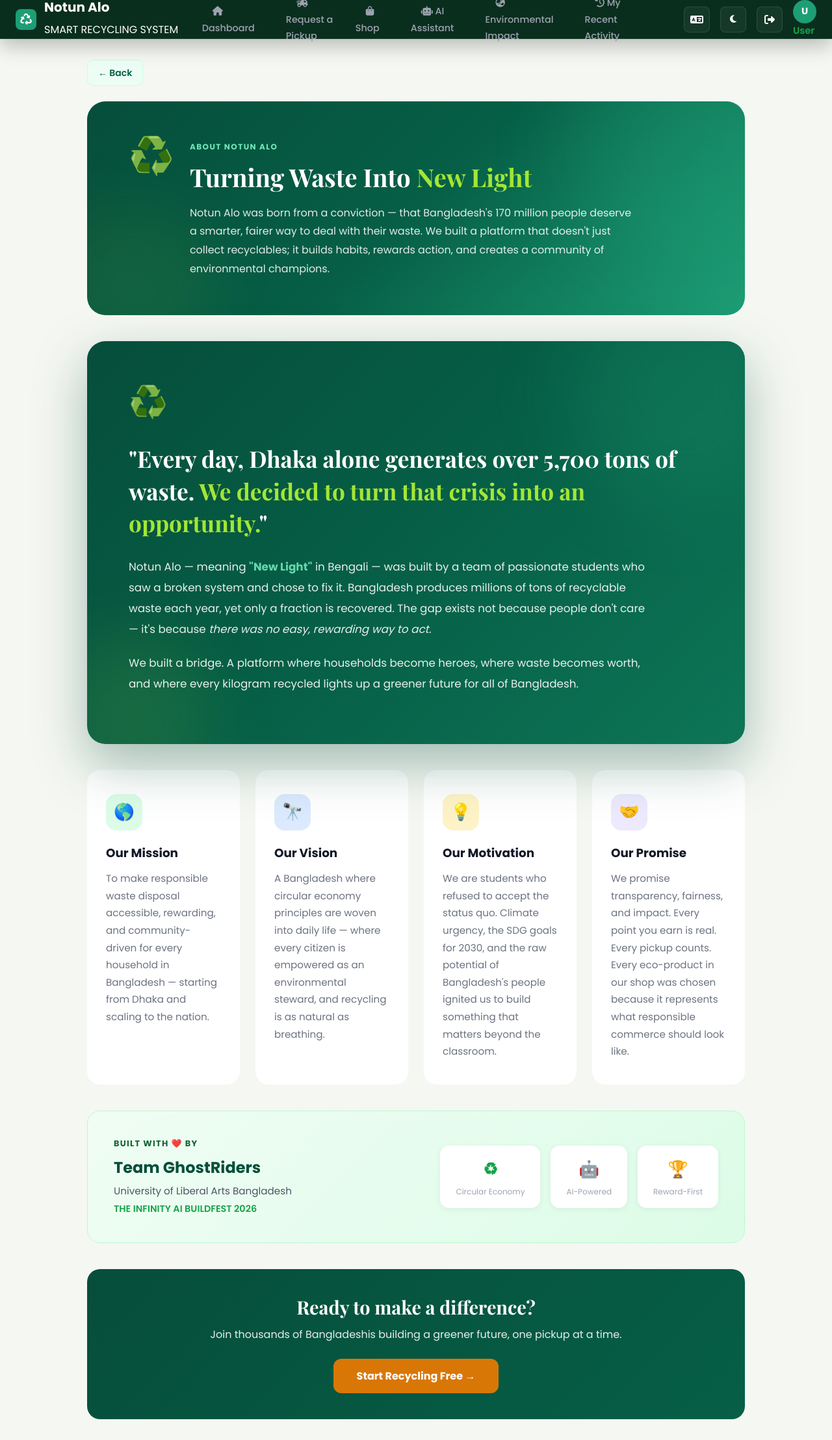
After one commit to Rsk200/notun-alo, a PHP site: page /notun_alo/about.php in a window 1280 px wide. The commit adds this page. Shown: the whole page at 65% size. Run offline with PHP 8.4, Linux system fonts and the light colour scheme.

Commit message:
Feat: New about.php with dark mode + full i18n; simplified dashboard about strip

```diff
--- /dev/null
+++ b/about.php
@@ -0,0 +1,315 @@
+<?php
+require_once 'includes/config.php';
+startSession();
+$currentLang = $_SESSION['lang'] ?? 'en';
+
+$t = function(string $en, string $bn) use ($currentLang): string {
+    return $currentLang === 'bn' ? $bn : $en;
+};
+?>
+<!DOCTYPE html>
+<html lang="<?= $currentLang === 'bn' ? 'bn' : 'en' ?>">
+<head>
+    <meta charset="UTF-8">
+    <meta name="viewport" content="width=device-width, initial-scale=1.0">
+    <title><?= $t('About Us — Notun Alo', 'আমাদের সম্পর্কে — নতুন আলো') ?></title>
+    <link rel="stylesheet" href="assets/css/style.css">
+    <link href="https://fonts.googleapis.com/css2?family=Playfair+Display:wght@600;700;900&family=DM+Sans:wght@400;500;600&display=swap" rel="stylesheet">
+    <style>
+        :root {
+            --brand-dark: #0A2E1E;
+            --brand-primary: #1D9E75;
+            --brand-light: #E6F5EE;
+            --gold: #D97706;
+            --gold-bg: #FEF3C7;
+            --text-primary: #111827;
+            --text-secondary: #6B7280;
+            --text-muted: #9CA3AF;
+            --border: #E5E7EB;
+            --bg-page: #F5F7F2;
+            --card-bg: #FFFFFF;
+            --team-bg: linear-gradient(135deg, #f0fdf4, #dcfce7);
+            --team-border: #bbf7d0;
+        }
+        body.dark-mode {
+            --brand-dark: #111827;
+            --brand-light: #1a2e24;
+            --text-primary: #E5E7EB;
+            --text-secondary: #9CA3AF;
+            --text-muted: #6B7280;
+            --border: #374151;
+            --bg-page: #0F1712;
+            --card-bg: #1a2320;
+            --team-bg: linear-gradient(135deg, #0a1f15, #0f2e1a);
+            --team-border: #1b4d2a;
+        }
+        * { margin: 0; padding: 0; box-sizing: border-box; }
+        body { font-family: 'DM Sans', sans-serif; background: var(--bg-page); color: var(--text-secondary); }
+
+        .page-wrap { max-width: 1060px; margin: 0 auto; padding: 32px 24px; }
+        @media (max-width: 640px) { .page-wrap { padding: 20px 16px; } }
+
+        .back-link {
+            display: inline-flex; align-items: center; gap: 8px;
+            color: #065f46; background: #ecfdf5;
+            border: 1px solid #d1fae5;
+            padding: 8px 16px; border-radius: 8px;
+            text-decoration: none; font-size: 14px; font-weight: 600;
+            margin-bottom: 24px; transition: 0.2s;
+        }
+        .back-link:hover { background: #d1fae5; transform: translateX(-2px); }
+        body.dark-mode .back-link { background: #1a2e24; color: #6ee7b7; border-color: #1b4d2a; }
+        body.dark-mode .back-link:hover { background: #0f2e1a; }
+
+        /* HERO */
+        .about-hero {
+            background: linear-gradient(135deg, #064e3b, #065f46, #1D9E75);
+            border-radius: 28px; padding: 56px 64px;
+            position: relative; overflow: hidden; margin-bottom: 40px;
+        }
+        .about-hero::before {
+            content: ''; position: absolute;
+            width: 350px; height: 350px;
+            background: rgba(52,211,153,0.12); border-radius: 50%;
+            top: -100px; right: -80px; filter: blur(60px);
+        }
+        .about-hero::after {
+            content: ''; position: absolute;
+            width: 250px; height: 250px;
+            background: rgba(163,230,53,0.08); border-radius: 50%;
+            bottom: -80px; left: -60px; filter: blur(50px);
+        }
+        .hero-inner { position: relative; z-index: 1; display: flex; align-items: flex-start; gap: 24px; flex-wrap: wrap; }
+        .hero-icon { font-size: 3.5rem; line-height: 1; }
+        .hero-text { flex: 1; min-width: 280px; }
+        .hero-label {
+            display: inline-block; font-size: 0.75rem; font-weight: 700;
+            color: #6ee7b7; text-transform: uppercase; letter-spacing: 0.12em; margin-bottom: 12px;
+        }
+        .hero-title {
+            font-family: 'Playfair Display', serif;
+            font-size: clamp(1.6rem, 3vw, 2.4rem);
+            font-weight: 700; color: white; margin-bottom: 16px; line-height: 1.3;
+        }
+        .hero-title span { color: #a3e635; }
+        .hero-desc { color: rgba(255,255,255,0.88); font-size: 1rem; line-height: 1.8; max-width: 680px; }
+
+        /* MANIFESTO */
+        .manifesto {
+            background: linear-gradient(135deg, #064e3b, #065f46, #0d7556);
+            border-radius: 28px; padding: 56px 64px; color: white;
+            margin-bottom: 40px; position: relative; overflow: hidden;
+            box-shadow: 0 30px 80px rgba(6,78,59,0.35);
+        }
+        .manifesto::before {
+            content: ''; position: absolute;
+            width: 350px; height: 350px;
+            background: rgba(52,211,153,0.12); border-radius: 50%;
+            top: -100px; right: -80px; filter: blur(60px);
+        }
+        .manifesto::after {
+            content: ''; position: absolute;
+            width: 250px; height: 250px;
+            background: rgba(163,230,53,0.1); border-radius: 50%;
+            bottom: -80px; left: -60px; filter: blur(50px);
+        }
+        .manifesto-inner { position: relative; z-index: 1; }
+        .manifesto-icon { font-size: 3rem; margin-bottom: 24px; }
+        .manifesto-quote {
+            font-family: 'Playfair Display', serif;
+            font-size: clamp(1.4rem, 3vw, 2.2rem);
+            font-weight: 700; margin-bottom: 28px; line-height: 1.4;
+        }
+        .manifesto-quote span { color: #a3e635; }
+        .manifesto p { font-size: 1.05rem; opacity: 0.9; line-height: 1.9; max-width: 800px; margin-bottom: 20px; }
+        .manifesto strong { color: #6ee7b7; }
+
+        /* PILLARS */
+        .pillars {
+            display: grid;
+            grid-template-columns: repeat(auto-fit, minmax(220px, 1fr));
+            gap: 24px; margin-bottom: 40px;
+        }
+        .pillar-card {
+            background: var(--card-bg);
+            border: 1px solid var(--border);
+            border-radius: 20px; padding: 36px 28px;
+            transition: transform 0.3s, box-shadow 0.3s;
+        }
+        .pillar-card:hover { transform: translateY(-6px); box-shadow: 0 16px 40px rgba(0,0,0,0.1); }
+        .pillar-icon { width: 56px; height: 56px; border-radius: 16px; display: flex; align-items: center; justify-content: center; font-size: 1.6rem; margin-bottom: 20px; }
+        .pillar-card h4 { font-size: 1.15rem; font-weight: 700; color: var(--text-primary); margin-bottom: 12px; }
+        .pillar-card p { color: var(--text-secondary); line-height: 1.75; font-size: 0.95rem; }
+
+        /* TEAM */
+        .team-section {
+            background: var(--team-bg);
+            border: 1px solid var(--team-border);
+            border-radius: 20px; padding: 40px;
+            display: flex; flex-wrap: wrap; align-items: center;
+            justify-content: space-between; gap: 24px; margin-bottom: 40px;
+        }
+        .team-info .label { font-size: 0.8rem; font-weight: 700; color: #166534; text-transform: uppercase; letter-spacing: 0.1em; margin-bottom: 8px; }
+        .team-info .name { font-size: 1.5rem; font-weight: 800; color: #064e3b; }
+        .team-info .uni { color: #4b5563; margin-top: 4px; font-size: 0.95rem; }
+        .team-info .event { color: #16a34a; font-weight: 600; font-size: 0.9rem; margin-top: 4px; }
+        body.dark-mode .team-info .label { color: #6ee7b7; }
+        body.dark-mode .team-info .name { color: #e5e7eb; }
+        body.dark-mode .team-info .uni { color: #9ca3af; }
+        body.dark-mode .team-info .event { color: #4ade80; }
+        .team-badges { display: flex; gap: 16px; flex-wrap: wrap; }
+        .team-badge { text-align: center; background: var(--card-bg); border-radius: 14px; padding: 16px 24px; box-shadow: 0 2px 10px rgba(0,0,0,0.06); }
+        .team-badge .icon { font-size: 1.6rem; font-weight: 800; }
+        .team-badge .txt { font-size: 0.75rem; color: var(--text-muted); margin-top: 4px; }
+        body.dark-mode .team-badge { background: #1a2320; }
+
+        /* CTA */
+        .cta-about {
+            background: linear-gradient(135deg, #064e3b, #065f46);
+            border-radius: 20px; padding: 40px; text-align: center; color: white;
+        }
+        .cta-about h2 { font-family: 'Playfair Display', serif; font-size: 1.8rem; margin-bottom: 12px; }
+        .cta-about p { opacity: 0.9; margin-bottom: 24px; }
+        .cta-about a {
+            display: inline-block; background: #d97706; color: white;
+            font-weight: 700; padding: 14px 36px; border-radius: 12px; text-decoration: none;
+        }
+        .cta-about a:hover { background: #b45309; }
+
+        @media (max-width: 768px) {
+            .about-hero { padding: 36px 28px; }
+            .manifesto { padding: 36px 28px; }
+            .team-section { flex-direction: column; text-align: center; justify-content: center; }
+            .team-badges { justify-content: center; }
+        }
+        @media (max-width: 480px) {
+            .about-hero { padding: 24px 20px; border-radius: 20px; }
+            .manifesto { padding: 24px 20px; border-radius: 20px; }
+            .team-section { padding: 28px 20px; }
+        }
+    </style>
+</head>
+<body>
+
+    <?php include 'includes/navbar.php'; ?>
+
+    <main class="page-wrap">
+
+        <!-- BACK -->
+        <a href="<?= isset($_SESSION['user_id']) ? 'dashboard.php' : 'index.php' ?>" class="back-link">&larr; <?= $t('Back', 'ফিরে যান') ?></a>
+
+        <!-- HERO -->
+        <div class="about-hero">
+            <div class="hero-inner">
+                <div class="hero-icon">&#9851;&#65039;</div>
+                <div class="hero-text">
+                    <div class="hero-label"><?= $t('About Notun Alo', 'নতুন আলো সম্পর্কে') ?></div>
+                    <h1 class="hero-title"><?= $t('Turning Waste Into ', 'আবর্জনাকে ') ?><span><?= $t('New Light', 'নতুন আলোয়') ?></span><?= $t('', ' রূপান্তর') ?></h1>
+                    <p class="hero-desc">
+                        <?= $t(
+                            'Notun Alo was born from a conviction — that Bangladesh\'s 170 million people deserve a smarter, fairer way to deal with their waste. We built a platform that doesn\'t just collect recyclables; it builds habits, rewards action, and creates a community of environmental champions.',
+                            'নতুন আলো একটি বিশ্বাস থেকে জন্ম নিয়েছে — যে বাংলাদেশের ১৭ কোটি মানুষ তাদের বর্জ্য ব্যবস্থাপনার জন্য একটি স্মার্ট, ন্যায্য উপায়ের যোগ্য। আমরা এমন একটি প্ল্যাটফর্ম তৈরি করেছি যা শুধু পুনর্ব্যবহারযোগ্য জিনিস সংগ্রহ করে না; এটি অভ্যাস গড়ে তোলে, কাজকে পুরস্কৃত করে এবং পরিবেশ রক্ষাকারীদের একটি সম্প্রদায় তৈরি করে।'
+                        ) ?>
+                    </p>
+                </div>
+            </div>
+        </div>
+
+        <!-- MANIFESTO -->
+        <div class="manifesto">
+            <div class="manifesto-inner">
+                <div class="manifesto-icon">&#9851;&#65039;</div>
+                <div class="manifesto-quote">
+                    <?= $t(
+                        '"Every day, Dhaka alone generates over 5,700 tons of waste. <span>We decided to turn that crisis into an opportunity.</span>"',
+                        '"প্রতিদিন, শুধু ঢাকাই উৎপন্ন করে ৫,৭০০ টনের বেশি বর্জ্য। <span>আমরা সেই সংকটকে সুযোগে পরিণত করেছি।</span>"'
+                    ) ?>
+                </div>
+                <p>
+                    <?= $t(
+                        'Notun Alo — meaning <strong>"New Light"</strong> in Bengali — was built by a team of passionate students who saw a broken system and chose to fix it. Bangladesh produces millions of tons of recyclable waste each year, yet only a fraction is recovered. The gap exists not because people don\'t care — it\'s because <em>there was no easy, rewarding way to act.</em>',
+                        'নতুন আলো — বাংলায় যার অর্থ <strong>"নতুন আলো"</strong> — তৈরি করেছে একদল আবেগী শিক্ষার্থী যারা একটি ভাঙা ব্যবস্থা দেখেছে এবং এটি ঠিক করতে এগিয়ে এসেছে। বাংলাদেশ প্রতি বছর লক্ষ লক্ষ টন পুনর্ব্যবহারযোগ্য বর্জ্য উৎপাদন করে, অথচ তার সামান্য অংশই পুনরুদ্ধার হয়। এই ব্যবধানটি বিদ্যমান কারণ মানুষ যত্ন নেয় না — বরং <em>কাজ করার সহজ ও পুরস্কৃত উপায় ছিল না।</em>'
+                    ) ?>
+                </p>
+                <p>
+                    <?= $t(
+                        'We built a bridge. A platform where households become heroes, where waste becomes worth, and where every kilogram recycled lights up a greener future for all of Bangladesh.',
+                        'আমরা একটি সেতু তৈরি করেছি। একটি প্ল্যাটফর্ম যেখানে পরিবারগুলি হিরো হয়ে ওঠে, যেখানে বর্জ্য মূল্যবান হয়, এবং যেখানে প্রতিটি কেজি পুনর্ব্যবহার সমগ্র বাংলাদেশের জন্য একটি সবুজ ভবিষ্যত আলোকিত করে।'
+                    ) ?>
+                </p>
+            </div>
+        </div>
+
+        <!-- PILLARS -->
+        <div class="pillars">
+            <div class="pillar-card">
+                <div class="pillar-icon" style="background:#dcfce7; color:#166534;">&#127758;</div>
+                <h4><?= $t('Our Mission', 'আমাদের লক্ষ্য') ?></h4>
+                <p><?= $t(
+                    'To make responsible waste disposal accessible, rewarding, and community-driven for every household in Bangladesh — starting from Dhaka and scaling to the nation.',
+                    'প্রত্যেক বাংলাদেশী পরিবারের জন্য দায়িত্বশীল বর্জ্য নিষ্কাশনকে সহজলভ্য, পুরস্কৃত এবং কমিউনিটি-চালিত করা — ঢাকা থেকে শুরু করে সারা দেশে সম্প্রসারণ।'
+                ) ?></p>
+            </div>
+            <div class="pillar-card">
+                <div class="pillar-icon" style="background:#dbeafe; color:#2563eb;">&#128301;</div>
+                <h4><?= $t('Our Vision', 'আমাদের দৃষ্টিভঙ্গি') ?></h4>
+                <p><?= $t(
+                    'A Bangladesh where circular economy principles are woven into daily life — where every citizen is empowered as an environmental steward, and recycling is as natural as breathing.',
+                    'একটি বাংলাদেশ যেখানে সার্কুলার ইকোনমি নীতিগুলি দৈনন্দিন জীবনে বোনা — যেখানে প্রতিটি নাগরিক পরিবেশের রক্ষক হিসাবে ক্ষমতায়িত এবং পুনর্ব্যবহার শ্বাস নেওয়ার মতোই স্বাভাবিক।'
+                ) ?></p>
+            </div>
+            <div class="pillar-card">
+                <div class="pillar-icon" style="background:#fef3c7; color:#d97706;">&#128161;</div>
+                <h4><?= $t('Our Motivation', 'আমাদের প্রেরণা') ?></h4>
+                <p><?= $t(
+                    'We are students who refused to accept the status quo. Climate urgency, the SDG goals for 2030, and the raw potential of Bangladesh\'s people ignited us to build something that matters beyond the classroom.',
+                    'আমরা এমন ছাত্র যারা স্থিতাবস্থা মেনে নিতে অস্বীকার করেছি। জলবায়ু জরুরিতা, ২০৩০ সালের এসডিজি লক্ষ্যমাত্রা এবং বাংলাদেশের জনগণের কাঁচা সম্ভাবনা আমাদের ক্লাসরুমের বাইরে কিছু তৈরি করতে প্রজ্বলিত করেছে।'
+                ) ?></p>
+            </div>
+            <div class="pillar-card">
+                <div class="pillar-icon" style="background:#ede9fe; color:#7c3aed;">&#129309;</div>
+                <h4><?= $t('Our Promise', 'আমাদের অঙ্গীকার') ?></h4>
+                <p><?= $t(
+                    'We promise transparency, fairness, and impact. Every point you earn is real. Every pickup counts. Every eco-product in our shop was chosen because it represents what responsible commerce should look like.',
+                    'আমরা স্বচ্ছতা, ন্যায্যতা এবং প্রভাবের প্রতিশ্রুতি দিই। আপনার অর্জিত প্রতিটি পয়েন্ট বাস্তব। প্রতিটি পিকআপ গণনা করে। আমাদের দোকানের প্রতিটি ইকো-পণ্য বেছে নেওয়া হয়েছে কারণ এটি দায়িত্বশীল বাণিজ্যের প্রতিনিধিত্ব করে।'
+                ) ?></p>
+            </div>
+        </div>
+
+        <!-- TEAM -->
+        <div class="team-section">
+            <div class="team-info">
+                <div class="label"><?= $t('Built With ❤️ By', 'নির্মিত হয়েছে ❤️ দ্বারা') ?></div>
+                <div class="name"><?= $t('Team GhostRiders', 'টিম ঘোস্টরাইডার্স') ?></div>
+                <div class="uni"><?= $t('University of Liberal Arts Bangladesh', 'ইউনিভার্সিটি অফ লিবারেল আর্টস বাংলাদেশ') ?></div>
+                <div class="event"><?= $t('THE INFINITY AI BUILDFEST 2026', 'দ্য ইনফিনিটি এআই বিল্ডফেস্ট ২০২৬') ?></div>
+            </div>
+            <div class="team-badges">
+                <div class="team-badge">
+                    <div class="icon" style="color:#16a34a;">&#9851;</div>
+                    <div class="txt"><?= $t('Circular Economy', 'সার্কুলার ইকোনমি') ?></div>
+                </div>
+                <div class="team-badge">
+                    <div class="icon" style="color:#2563eb;">&#129302;</div>
+                    <div class="txt"><?= $t('AI-Powered', 'এআই-চালিত') ?></div>
+                </div>
+                <div class="team-badge">
+                    <div class="icon" style="color:#d97706;">&#127942;</div>
+                    <div class="txt"><?= $t('Reward-First', 'পুরস্কার-ভিত্তিক') ?></div>
+                </div>
+            </div>
+        </div>
+
+        <!-- CTA -->
+        <?php if (!isset($_SESSION['user_id'])): ?>
+        <div class="cta-about">
+            <h2><?= $t('Ready to make a difference?', 'পরিবর্তনের অংশ হতে প্রস্তুত?') ?></h2>
+            <p><?= $t('Join thousands of Bangladeshis building a greener future, one pickup at a time.', 'হাজার হাজার বাংলাদেশীর সাথে যান একটি সবুজ ভবিষ্যত গড়তে, এক পিকআপ at a time.') ?></p>
+            <a href="register.php"><?= $t('Start Recycling Free →', 'বিনামূল্যে শুরু করুন →') ?></a>
+        </div>
+        <?php endif; ?>
+
+    </main>
+
+</body>
+</html>
```
Also changed, not shown: dashboard.php (+42 -2 lines).
